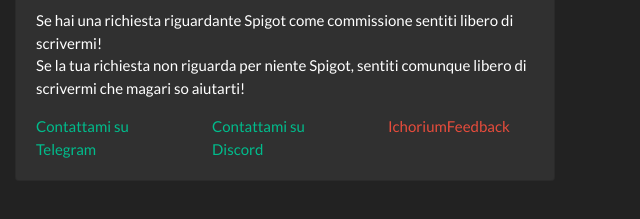
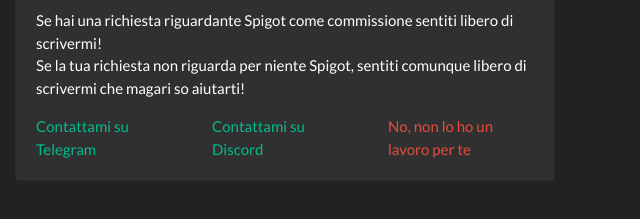
Before and after one commit to IronLeo03/Sito, a plain HTML site: page index.html in a window 1280 px wide. Shown: the part 203-422 px from the top of the page, 640-1280 px from the left. Drawn offline with Linux system fonts and the light colour scheme.

Commit message:
Update
Removed ichorium

```diff
--- a/index.html
+++ b/index.html
@@ -37,7 +37,7 @@
                         <div class="row">
                             <div class="col"><a href="https://t.me/ironleo03">Contattami su Telegram</a></div>
                             <div class="col"><a href="https://discordapp.com/users/397796316215902222">Contattami su Discord</a></div>
-                            <div class="col"><a class="text-danger" href="#">IchoriumFeedback</a></div>
+                            <div class="col"><a class="text-danger" href="#">No, non lo ho un lavoro per te</a></div>
                         </div>
                     </div>
                 </div>
```
